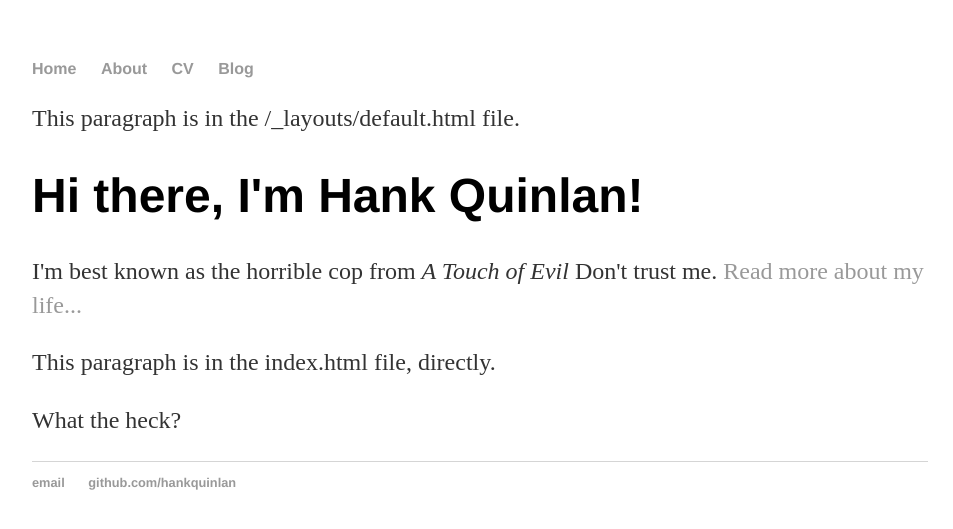
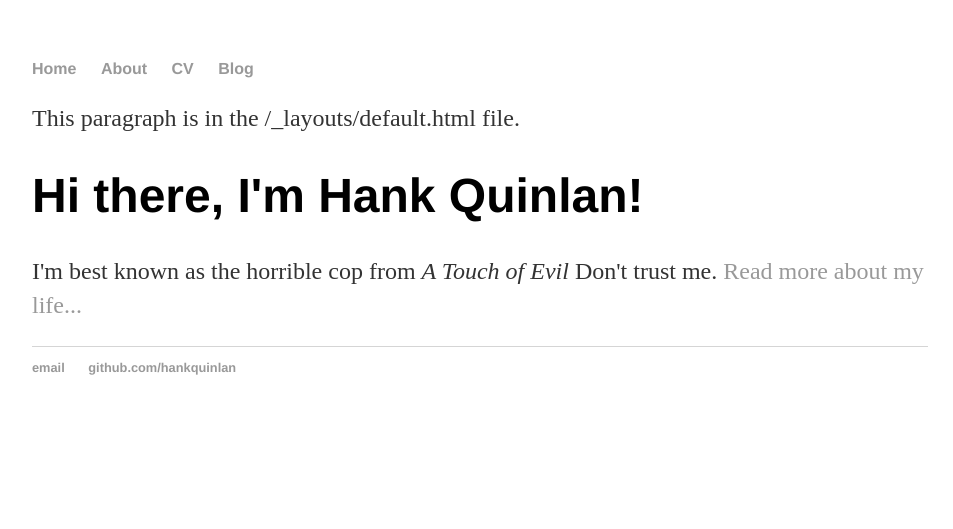
Before and after one commit to dswehla/dswehla.github.io, a Jekyll site: the page built from index.html, in a window 1280 px wide. Shown: the top 529 px of the page, without its empty margins (160-1113 px from the left). Built offline with Jekyll 4.4.1, drawn with Linux system fonts in a browser that asks for light colours.

Commit message:
Update index.html
Removed test text after fixing _config.yml

```diff
--- a/index.html
+++ b/index.html
@@ -5,6 +5,4 @@ title: Hank Quinlan, Horrible Cop
 <div class="blurb">
 	<h1>Hi there, I'm Hank Quinlan!</h1>
 	<p>I'm best known as the horrible cop from <em>A Touch of Evil</em> Don't trust me. <a href="/about">Read more about my life...</a></p>
-	<p>This paragraph is in the index.html file, directly.</p>
-	<p>What the heck?</p>
 </div><!-- /.blurb -->
```
